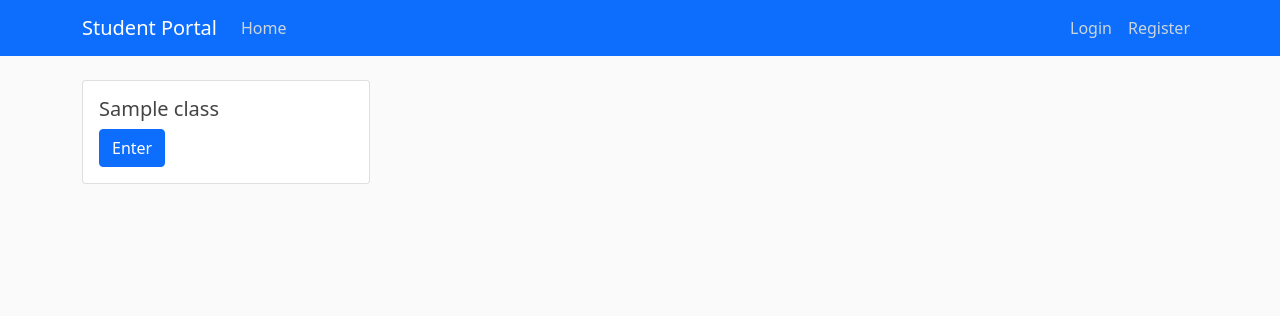
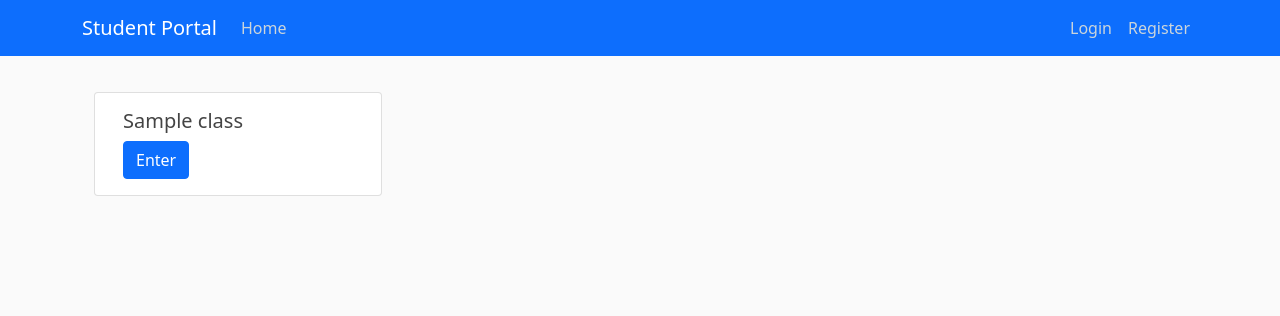
Before and after one commit to herokong/csci275-project, a Flask app: template templates/home.html in a window 1280 px wide. Shown: the top 316 px of the page. Run offline with Flask 2, Linux system fonts and the light colour scheme; the template is opened without the code that fills it: values that come from a table or form of the project are taken from there, most other values are stand-ins (such as "Sample title", 1, 10 or a date in 2020).

Commit message:
redesigned home layout

```diff
--- /dev/null
+++ b/Data/Classroom/CSCI 27.json
@@ -0,0 +1 @@
+"{\"py/object\": \"Classes.Classroom.PublicClassroom.PrublicClassroom\", \"_Classroom__id\": \"d37336ce-5b76-429c-b6b6-fdbc3108589e\", \"_Classroom__name\": \"CSCI 27\", \"_Classroom__description\": \"Introduction to Soft\", \"_Classroom__max_student_number\": 1, \"_Classroom__student_list\": {}, \"_Classroom__professor_list\": [], \"_Classroom__creator\": \"hkong@gmail.com\", \"_Classroom__classwork_list\": {}, \"_Classroom__is_private\": false, \"_Classroom__code\": null}"
--- /dev/null
+++ b/Data/Classroom/CSCI 275.json
@@ -0,0 +1 @@
+"{\"py/object\": \"Classes.Classroom.PrivateClassroom.PrivateClassroom\", \"_PrivateClassroom__code\": \"42A95\", \"_Classroom__id\": \"d37336ce-5b76-429c-b6b6-fdbc3108589e\", \"_Classroom__name\": \"CSCI 275\", \"_Classroom__description\": \"Introduction to Software Engineering\", \"_Classroom__max_student_number\": 25, \"_Classroom__student_list\": {}, \"_Classroom__professor_list\": [], \"_Classroom__creator\": \"hkong@gmail.com\", \"_Classroom__classwork_list\": {}, \"_Classroom__is_private\": true, \"_Classroom__code\": \"42A95\"}"
--- /dev/null
+++ b/Data/Classroom/ECON 22.json
@@ -0,0 +1 @@
+"{\"py/object\": \"Classes.Classroom.PrivateClassroom.PrivateClassroom\", \"_PrivateClassroom__code\": \"EFA71\", \"_Classroom__id\": \"d37336ce-5b76-429c-b6b6-fdbc3108589e\", \"_Classroom__name\": \"ECON 22\", \"_Classroom__description\": \"Economy Warfare\", \"_Classroom__max_student_number\": 12, \"_Classroom__student_list\": {}, \"_Classroom__professor_list\": [], \"_Classroom__creator\": \"hkong@gmail.com\", \"_Classroom__classwork_list\": {}, \"_Classroom__is_private\": true, \"_Classroom__code\": \"EFA71\"}"
--- /dev/null
+++ b/Data/Classroom/ECON 220.json
@@ -0,0 +1 @@
+"{\"py/object\": \"Classes.Classroom.PublicClassroom.PrublicClassroom\", \"_Classroom__id\": \"d37336ce-5b76-429c-b6b6-fdbc3108589e\", \"_Classroom__name\": \"ECON 220\", \"_Classroom__description\": \"Economy Warfare\", \"_Classroom__max_student_number\": 25, \"_Classroom__student_list\": {}, \"_Classroom__professor_list\": [], \"_Classroom__creator\": \"hkong@gmail.com\", \"_Classroom__classwork_list\": {}, \"_Classroom__is_private\": false, \"_Classroom__code\": null}"
--- a/Data/Classroom/ECON 225.json
+++ b/Data/Classroom/ECON 225.json
@@ -1 +1 @@
-"{\"py/object\": \"Classes.Classroom.PublicClassroom.PrublicClassroom\", \"_Classroom__id\": \"97a4acdf-951e-4413-aed1-a5f95801bc20\", \"_Classroom__name\": \"ECON 225\", \"_Classroom__description\": \"Introduction to Soft\", \"_Classroom__max_student_number\": 25, \"_Classroom__student_list\": {\"hkong1@gmail.com\": {\"score\": 0}}, \"_Classroom__professor_list\": [], \"_Classroom__creator\": \"Account Deleted\", \"_Classroom__classwork_list\": {}, \"_Classroom__is_private\": false, \"_Classroom__code\": null}"
+"{\"py/object\": \"Classes.Classroom.PrivateClassroom.PrivateClassroom\", \"_PrivateClassroom__code\": \"0BD52\", \"_Classroom__id\": \"d37336ce-5b76-429c-b6b6-fdbc3108589e\", \"_Classroom__name\": \"ECON 225\", \"_Classroom__description\": \"Economy Warfare\", \"_Classroom__max_student_number\": 10, \"_Classroom__student_list\": {}, \"_Classroom__professor_list\": [], \"_Classroom__creator\": \"hkong@gmail.com\", \"_Classroom__classwork_list\": {}, \"_Classroom__is_private\": true, \"_Classroom__code\": \"0BD52\"}"
--- a/Data/User/hkong1@gmail.com.json
+++ /dev/null
@@ -1 +0,0 @@
-"{\"py/object\": \"Classes.Account.Professor.Professor\", \"_User__class_list\": [\"ECON 225\"], \"_Account__id\": \"P000010\", \"_Account__first_name\": \"Hero\", \"_Account__last_name\": \"Kong\", \"_Account__password\": {\"py/b64\": \"JDJiJDEwJDBIN0Q5Y2Y0dWRUdzhNRjBFUnpkaWVMM2Fsdzg4RTY3SWkucnloYkc4cVlNMGFpdXJ6Z21t\"}, \"_Account__email\": \"hkong1@gmail.com\", \"_Account__role\": \"professor\"}"
--- /dev/null
+++ b/Data/User/hkong@gmail.com.json
@@ -0,0 +1 @@
+"{\"py/object\": \"Classes.Account.Professor.Professor\", \"_User__class_list\": [\"CSCI 275\", \"ECON 225\", \"ECON 220\", \"CSCI 27\", \"ECON 22\"], \"_Account__id\": \"P000012\", \"_Account__first_name\": \"Hero\", \"_Account__last_name\": \"Kong\", \"_Account__password\": {\"py/b64\": \"JDJiJDEwJEVkT1NJd0U4NmtNRlcxUS5NOGhMNmVtSVhIRThUcGN3eEJzUE13Y3lTL2JmTVlkWEl6MTR1\"}, \"_Account__email\": \"hkong@gmail.com\", \"_Account__role\": \"professor\"}"
--- a/app.py
+++ b/app.py
@@ -102,7 +102,7 @@ def delete():
     if len(USER.get_class_list()) > 0:
         for classroom in USER.get_class_list():
             classroom_obj = DataGateway.get_data('Classroom', classroom)
-            if DataGateway.get_data('Classroom', classroom).is_creator(USER.get_email()):
+            if classroom_obj.is_creator(USER.get_email()):
                 classroom_obj.set_creator("Account Deleted")
             else:
                 classroom_obj.remove_student(USER.get_email())
--- a/func/id/id.json
+++ b/func/id/id.json
@@ -1,5 +1,5 @@
 {
     "student": "000021",
-    "professor": "000010",
+    "professor": "000012",
     "admin": "000000"
 }
--- a/static/main.css
+++ b/static/main.css
@@ -78,3 +78,7 @@ body {
   .account-heading {
     font-size: 2.5rem;
   }
+
+  .card {
+    margin: 12px;
+  }
--- a/templates/home.html
+++ b/templates/home.html
@@ -150,14 +150,16 @@
       </div>
     </div>
   </div>
-  <div>
-    {% for class in classes %}
-      <div class="card" style="width: 18rem;">
+  <div class="container">
+    <div class="row row-cols-auto">
+      {% for class in classes %}
+      <div class="card col" style="width: 18rem;">
         <div class="card-body">
           <h5 class="card-title">{{ class }}</h5>
           <a href="{{url_for("classroom", className=class)}}" class="btn btn-primary">Enter</a>
         </div>
       </div>
-    {% endfor %}
+      {% endfor %}
+    </div>
   </div>
 {%endblock%}
```
